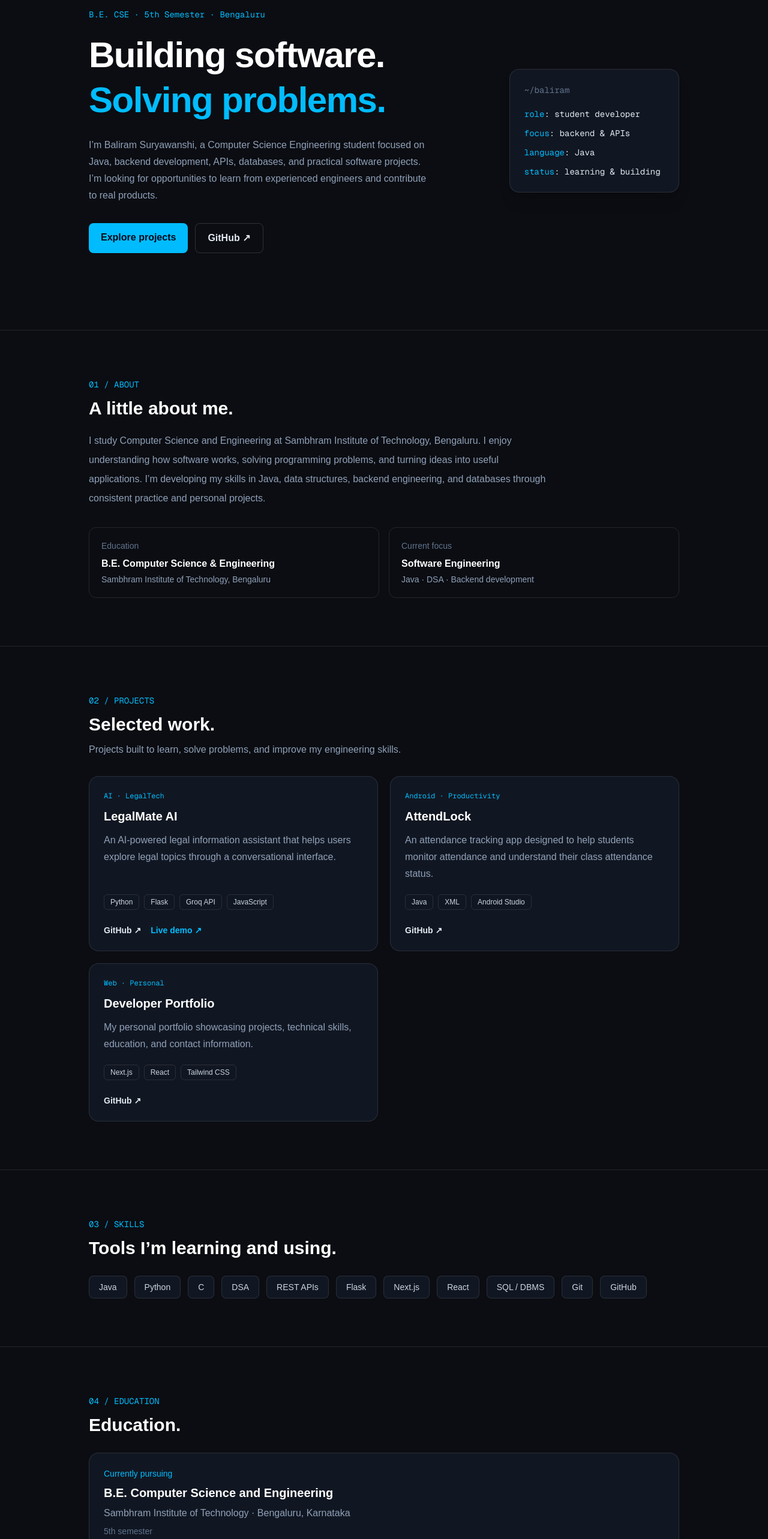
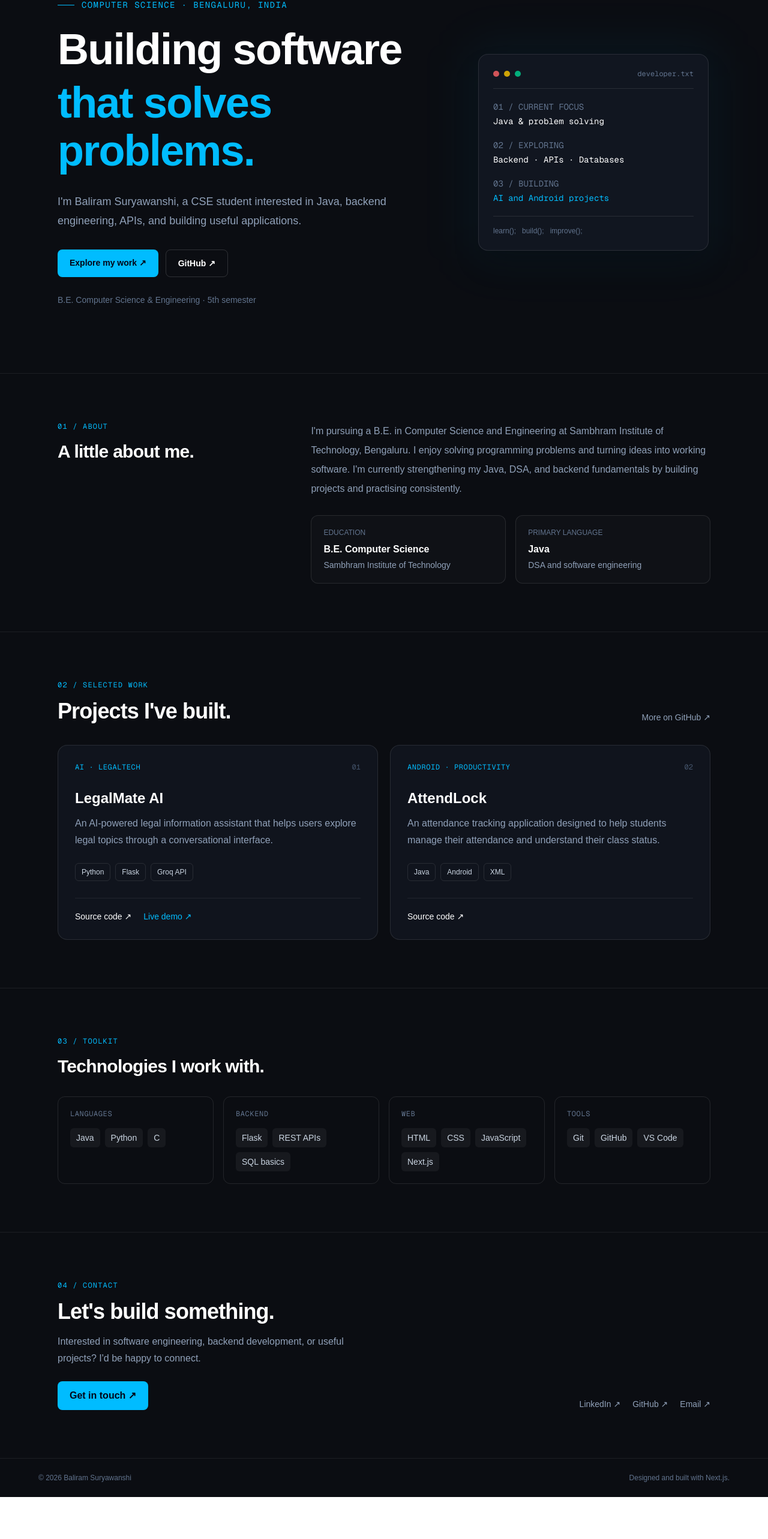
Before and after one commit to baliram-ls/my-portfolio, a Next.js app: page / in a window 1280 px wide. Shown: the part 175-2741 px from the top of the page at 60% size. After the commit the page ends 2671 px from the top, so only its background shows below. Built offline with nearby package versions, Linux system fonts and the light colour scheme.

Commit message:
Refactor Home component and update project details

```diff
--- a/app/page.tsx
+++ b/app/page.tsx
@@ -1,155 +1,168 @@
+const projects = [
+  {
+    number: "01",
+    name: "LegalMate AI",
+    category: "AI · LEGALTECH",
+    description:
+      "An AI-powered legal information assistant that helps users explore legal topics through a conversational interface.",
+    tech: ["Python", "Flask", "Groq API"],
+    github: "https://github.com/baliram-ls/legalmate-ai",
+    demo: "https://legalmate-ai-deploy.vercel.app/",
+  },
+  {
+    number: "02",
+    name: "AttendLock",
+    category: "ANDROID · PRODUCTIVITY",
+    description:
+      "An attendance tracking application designed to help students manage their attendance and understand their class status.",
+    tech: ["Java", "Android", "XML"],
+    github: "https://github.com/baliram-ls/attendlock",
+  },
+];
+
+const skillGroups = [
+  { name: "LANGUAGES", items: ["Java", "Python", "C"] },
+  { name: "BACKEND", items: ["Flask", "REST APIs", "SQL basics"] },
+  { name: "WEB", items: ["HTML", "CSS", "JavaScript", "Next.js"] },
+  { name: "TOOLS", items: ["Git", "GitHub", "VS Code"] },
+];
+
 export default function Home() {
-  const projects = [
-    {
-      name: "LegalMate AI",
-      type: "AI · LegalTech",
-      description:
-        "An AI-powered legal information assistant that helps users explore legal topics through a conversational interface.",
-      tech: ["Python", "Flask", "Groq API", "JavaScript"],
-      github: "https://github.com/baliram-ls",
-      demo: "https://baliram-portfolio-two.vercel.app",
-    },
-    {
-      name: "AttendLock",
-      type: "Android · Productivity",
-      description:
-        "An attendance tracking app designed to help students monitor attendance and understand their class attendance status.",
-      tech: ["Java", "XML", "Android Studio"],
-      github: "https://github.com/baliram-ls",
-    },
-    {
-      name: "Developer Portfolio",
-      type: "Web · Personal",
-      description:
-        "My personal portfolio showcasing projects, technical skills, education, and contact information.",
-      tech: ["Next.js", "React", "Tailwind CSS"],
-      github: "https://github.com/baliram-ls/my-portfolio",
-    },
-  ];
-
-  const skills = [
-    "Java",
-    "Python",
-    "C",
-    "DSA",
-    "REST APIs",
-    "Flask",
-    "Next.js",
-    "React",
-    "SQL / DBMS",
-    "Git",
-    "GitHub",
-  ];
-
   return (
-    <main className="min-h-screen bg-[#0b0d12] text-slate-200">
-      <nav className="sticky top-0 z-10 border-b border-white/10 bg-[#0b0d12]/90 backdrop-blur">
-        <div className="mx-auto flex max-w-5xl items-center justify-between px-5 py-4">
-          <a href="#home" className="font-mono text-lg font-bold text-white">
+    <main className="min-h-screen overflow-x-clip bg-[#0b0d12] text-slate-200">
+      <header className="sticky top-0 z-20 border-b border-white/[0.07] bg-[#0b0d12]/90 backdrop-blur-xl">
+        <nav className="mx-auto flex max-w-6xl items-center justify-between px-5 py-4 sm:px-8">
+          <a href="#home" className="text-lg font-bold tracking-tight text-white">
             baliram<span className="text-sky-400">.</span>
           </a>
+          <div className="flex gap-4 text-sm text-slate-400 sm:gap-7">
+            <a href="#about" className="transition hover:text-sky-400">About</a>
+            <a href="#projects" className="transition hover:text-sky-400">Work</a>
+            <a href="#skills" className="transition hover:text-sky-400">Skills</a>
+            <a href="#contact" className="transition hover:text-sky-400">Contact</a>
+          </div>
+        </nav>
+      </header>
 
-          <div className="flex gap-4 text-sm text-slate-400 sm:gap-6">
-            <a href="#about" className="hover:text-sky-400">About</a>
-            <a href="#projects" className="hover:text-sky-400">Projects</a>
-            <a href="#skills" className="hover:text-sky-400">Skills</a>
-            <a href="#contact" className="hover:text-sky-400">Contact</a>
-          </div>
-        </div>
-      </nav>
-
-      <section id="home" className="mx-auto grid max-w-5xl items-center gap-10 px-5 py-24 md:grid-cols-[1.4fr_0.6fr] md:py-32">
+      <section id="home" className="mx-auto grid max-w-6xl items-center gap-12 px-5 py-20 sm:px-8 sm:py-28 md:grid-cols-[1.25fr_0.75fr]">
         <div>
-          <p className="mb-5 font-mono text-sm text-sky-400">
-            B.E. CSE · 5th Semester · Bengaluru
+          <p className="mb-6 flex items-center gap-3 font-mono text-xs tracking-widest text-sky-400 sm:text-sm">
+            <span className="h-px w-7 bg-sky-400" />
+            COMPUTER SCIENCE · BENGALURU, INDIA
           </p>
-
-          <h1 className="text-4xl font-bold leading-tight tracking-tight text-white sm:text-6xl">
-            Building software.
-            <br />
-            <span className="text-sky-400">Solving problems.</span>
+          <h1 className="text-4xl font-bold leading-[1.12] tracking-tight text-white sm:text-6xl lg:text-7xl">
+            Building software
+            <span className="mt-2 block text-sky-400">that solves problems.</span>
           </h1>
-
-          <p className="mt-6 max-w-xl leading-7 text-slate-400">
-            I’m Baliram Suryawanshi, a Computer Science Engineering student
-            focused on Java, backend development, APIs, databases, and
-            practical software projects. I’m looking for opportunities to
-            learn from experienced engineers and contribute to real products.
+          <p className="mt-7 max-w-xl text-base leading-8 text-slate-400 sm:text-lg">
+            I&apos;m Baliram Suryawanshi, a CSE student interested in Java,
+            backend engineering, APIs, and building useful applications.
           </p>
-
           <div className="mt-8 flex flex-wrap gap-3">
-            <a href="#projects" className="rounded-lg bg-sky-400 px-5 py-3 font-semibold text-slate-950 hover:bg-sky-300">
-              Explore projects
+            <a href="#projects" className="rounded-lg bg-sky-400 px-5 py-3 text-sm font-semibold text-slate-950 transition hover:bg-sky-300">
+              Explore my work <span aria-hidden="true">↗</span>
             </a>
-            <a href="https://github.com/baliram-ls" target="_blank" rel="noreferrer" className="rounded-lg border border-white/15 px-5 py-3 font-semibold hover:border-sky-400">
-              GitHub ↗
+            <a href="https://github.com/baliram-ls" target="_blank" rel="noopener noreferrer" className="rounded-lg border border-white/15 px-5 py-3 text-sm font-semibold text-white transition hover:border-sky-400/60">
+              GitHub <span aria-hidden="true">↗</span>
             </a>
           </div>
+          <p className="mt-7 text-sm text-slate-500">
+            B.E. Computer Science & Engineering · 5th semester
+          </p>
         </div>
 
-        <div className="rounded-2xl border border-white/10 bg-[#111722] p-6 font-mono text-sm shadow-xl">
-          <p className="mb-5 text-slate-500">~/baliram</p>
-          <p><span className="text-sky-400">role</span>: student developer</p>
-          <p className="mt-3"><span className="text-sky-400">focus</span>: backend & APIs</p>
-          <p className="mt-3"><span className="text-sky-400">language</span>: Java</p>
-          <p className="mt-3"><span className="text-sky-400">status</span>: learning & building</p>
-        </div>
-      </section>
-
-      <section id="about" className="border-t border-white/10">
-        <div className="mx-auto max-w-5xl px-5 py-20">
-          <p className="font-mono text-sm text-sky-400">01 / ABOUT</p>
-          <h2 className="mt-3 text-3xl font-bold text-white">A little about me.</h2>
-          <p className="mt-5 max-w-3xl leading-8 text-slate-400">
-            I study Computer Science and Engineering at Sambhram Institute
-            of Technology, Bengaluru. I enjoy understanding how software
-            works, solving programming problems, and turning ideas into
-            useful applications. I’m developing my skills in Java, data
-            structures, backend engineering, and databases through consistent
-            practice and personal projects.
-          </p>
-          <div className="mt-8 grid gap-4 sm:grid-cols-2">
-            <div className="rounded-xl border border-white/10 p-5">
-              <p className="text-sm text-slate-500">Education</p>
-              <p className="mt-2 font-semibold text-white">B.E. Computer Science & Engineering</p>
-              <p className="mt-1 text-sm text-slate-400">Sambhram Institute of Technology, Bengaluru</p>
+        <div className="relative mx-auto w-full max-w-sm">
+          <div className="absolute -inset-4 rounded-3xl bg-sky-400/[0.06] blur-2xl" />
+          <div className="relative rounded-2xl border border-white/10 bg-[#111620] p-5 shadow-2xl sm:p-6">
+            <div className="flex items-center gap-2 border-b border-white/10 pb-4">
+              <span className="h-2.5 w-2.5 rounded-full bg-red-400/80" />
+              <span className="h-2.5 w-2.5 rounded-full bg-yellow-400/80" />
+              <span className="h-2.5 w-2.5 rounded-full bg-emerald-400/80" />
+              <span className="ml-auto font-mono text-xs text-slate-500">developer.txt</span>
             </div>
-            <div className="rounded-xl border border-white/10 p-5">
-              <p className="text-sm text-slate-500">Current focus</p>
-              <p className="mt-2 font-semibold text-white">Software Engineering</p>
-              <p className="mt-1 text-sm text-slate-400">Java · DSA · Backend development</p>
+            <div className="space-y-5 py-5 font-mono text-sm">
+              <div>
+                <p className="text-slate-500">01 / CURRENT FOCUS</p>
+                <p className="mt-1 text-white">Java & problem solving</p>
+              </div>
+              <div>
+                <p className="text-slate-500">02 / EXPLORING</p>
+                <p className="mt-1 text-white">Backend · APIs · Databases</p>
+              </div>
+              <div>
+                <p className="text-slate-500">03 / BUILDING</p>
+                <p className="mt-1 text-sky-400">AI and Android projects</p>
+              </div>
+            </div>
+            <div className="border-t border-white/10 pt-4 text-xs text-slate-500">
+              learn(); &nbsp; build(); &nbsp; improve();
             </div>
           </div>
         </div>
       </section>
 
-      <section id="projects" className="border-t border-white/10">
-        <div className="mx-auto max-w-5xl px-5 py-20">
-          <p className="font-mono text-sm text-sky-400">02 / PROJECTS</p>
-          <h2 className="mt-3 text-3xl font-bold text-white">Selected work.</h2>
-          <p className="mt-3 text-slate-400">Projects built to learn, solve problems, and improve my engineering skills.</p>
+      <section id="about" className="scroll-mt-20 border-t border-white/[0.07]">
+        <div className="mx-auto grid max-w-6xl gap-8 px-5 py-16 sm:px-8 sm:py-20 md:grid-cols-[0.7fr_1.3fr] md:gap-16">
+          <div>
+            <p className="font-mono text-xs tracking-widest text-sky-400">01 / ABOUT</p>
+            <h2 className="mt-4 text-3xl font-bold tracking-tight text-white">A little about me.</h2>
+          </div>
+          <div>
+            <p className="text-base leading-8 text-slate-400">
+              I&apos;m pursuing a B.E. in Computer Science and Engineering at
+              Sambhram Institute of Technology, Bengaluru. I enjoy solving
+              programming problems and turning ideas into working software.
+              I&apos;m currently strengthening my Java, DSA, and backend
+              fundamentals by building projects and practising consistently.
+            </p>
+            <div className="mt-7 grid gap-4 sm:grid-cols-2">
+              <div className="rounded-xl border border-white/10 bg-white/[0.02] p-5">
+                <p className="text-xs text-slate-500">EDUCATION</p>
+                <p className="mt-2 font-semibold text-white">B.E. Computer Science</p>
+                <p className="mt-1 text-sm text-slate-400">Sambhram Institute of Technology</p>
+              </div>
+              <div className="rounded-xl border border-white/10 bg-white/[0.02] p-5">
+                <p className="text-xs text-slate-500">PRIMARY LANGUAGE</p>
+                <p className="mt-2 font-semibold text-white">Java</p>
+                <p className="mt-1 text-sm text-slate-400">DSA and software engineering</p>
+              </div>
+            </div>
+          </div>
+        </div>
+      </section>
 
-          <div className="mt-8 grid gap-5 md:grid-cols-2">
+      <section id="projects" className="scroll-mt-20 border-t border-white/[0.07]">
+        <div className="mx-auto max-w-6xl px-5 py-16 sm:px-8 sm:py-20">
+          <div className="flex flex-col justify-between gap-4 sm:flex-row sm:items-end">
+            <div>
+              <p className="font-mono text-xs tracking-widest text-sky-400">02 / SELECTED WORK</p>
+              <h2 className="mt-4 text-3xl font-bold tracking-tight text-white sm:text-4xl">Projects I&apos;ve built.</h2>
+            </div>
+            <a href="https://github.com/baliram-ls" target="_blank" rel="noopener noreferrer" className="text-sm text-slate-400 transition hover:text-sky-400">
+              More on GitHub ↗
+            </a>
+          </div>
+
+          <div className="mt-9 grid gap-5 md:grid-cols-2">
             {projects.map((project) => (
-              <article key={project.name} className="flex flex-col rounded-2xl border border-white/10 bg-[#111722] p-6 transition hover:-translate-y-1 hover:border-sky-400/50">
-                <p className="font-mono text-xs text-sky-400">{project.type}</p>
-                <h3 className="mt-3 text-xl font-bold text-white">{project.name}</h3>
+              <article key={project.name} className="group flex flex-col rounded-2xl border border-white/10 bg-[#10141d] p-6 transition duration-200 hover:-translate-y-1 hover:border-sky-400/40 sm:p-7">
+                <div className="flex items-center justify-between gap-3">
+                  <span className="font-mono text-xs tracking-wider text-sky-400">{project.category}</span>
+                  <span className="font-mono text-xs text-slate-600">{project.number}</span>
+                </div>
+                <h3 className="mt-7 text-2xl font-bold text-white">{project.name}</h3>
                 <p className="mt-3 flex-1 leading-7 text-slate-400">{project.description}</p>
-
-                <div className="mt-5 flex flex-wrap gap-2">
+                <div className="mt-6 flex flex-wrap gap-2">
                   {project.tech.map((tech) => (
-                    <span key={tech} className="rounded-md border border-white/10 px-2.5 py-1 text-xs text-slate-300">
-                      {tech}
-                    </span>
+                    <span key={tech} className="rounded-md border border-white/10 px-2.5 py-1.5 text-xs text-slate-300">{tech}</span>
                   ))}
                 </div>
-
-                <div className="mt-6 flex gap-4 text-sm font-semibold">
-                  <a href={project.github} target="_blank" rel="noreferrer" className="text-slate-200 hover:text-sky-400">
-                    GitHub ↗
+                <div className="mt-7 flex gap-5 border-t border-white/[0.07] pt-5 text-sm font-medium">
+                  <a href={project.github} target="_blank" rel="noopener noreferrer" className="text-white transition hover:text-sky-400">
+                    Source code ↗
                   </a>
                   {project.demo && (
-                    <a href={project.demo} target="_blank" rel="noreferrer" className="text-sky-400 hover:text-sky-300">
+                    <a href={project.demo} target="_blank" rel="noopener noreferrer" className="text-sky-400 transition hover:text-sky-300">
                       Live demo ↗
                     </a>
                   )}
@@ -160,57 +173,50 @@ export default function Home() {
         </div>
       </section>
 
-      <section id="skills" className="border-t border-white/10">
-        <div className="mx-auto max-w-5xl px-5 py-20">
-          <p className="font-mono text-sm text-sky-400">03 / SKILLS</p>
-          <h2 className="mt-3 text-3xl font-bold text-white">Tools I’m learning and using.</h2>
-          <div className="mt-7 flex flex-wrap gap-3">
-            {skills.map((skill) => (
-              <span key={skill} className="rounded-lg border border-white/10 bg-[#111722] px-4 py-2 text-sm text-slate-300">
-                {skill}
-              </span>
+      <section id="skills" className="scroll-mt-20 border-t border-white/[0.07]">
+        <div className="mx-auto max-w-6xl px-5 py-16 sm:px-8 sm:py-20">
+          <p className="font-mono text-xs tracking-widest text-sky-400">03 / TOOLKIT</p>
+          <h2 className="mt-4 text-3xl font-bold tracking-tight text-white">Technologies I work with.</h2>
+          <div className="mt-8 grid gap-4 sm:grid-cols-2 lg:grid-cols-4">
+            {skillGroups.map((group) => (
+              <div key={group.name} className="rounded-xl border border-white/10 p-5">
+                <h3 className="font-mono text-xs tracking-wider text-slate-500">{group.name}</h3>
+                <div className="mt-4 flex flex-wrap gap-2">
+                  {group.items.map((item) => (
+                    <span key={item} className="rounded-md bg-white/[0.05] px-2.5 py-1.5 text-sm text-slate-300">{item}</span>
+                  ))}
+                </div>
+              </div>
             ))}
           </div>
         </div>
       </section>
 
-      <section id="education" className="border-t border-white/10">
-        <div className="mx-auto max-w-5xl px-5 py-20">
-          <p className="font-mono text-sm text-sky-400">04 / EDUCATION</p>
-          <h2 className="mt-3 text-3xl font-bold text-white">Education.</h2>
-          <div className="mt-7 rounded-2xl border border-white/10 bg-[#111722] p-6">
-            <p className="text-sm text-sky-400">Currently pursuing</p>
-            <h3 className="mt-2 text-xl font-bold text-white">B.E. Computer Science and Engineering</h3>
-            <p className="mt-2 text-slate-400">Sambhram Institute of Technology · Bengaluru, Karnataka</p>
-            <p className="mt-2 text-sm text-slate-500">5th semester</p>
+      <section id="contact" className="scroll-mt-20 border-t border-white/[0.07]">
+        <div className="mx-auto flex max-w-6xl flex-col gap-7 px-5 py-16 sm:px-8 sm:py-20 md:flex-row md:items-end md:justify-between">
+          <div>
+            <p className="font-mono text-xs tracking-widest text-sky-400">04 / CONTACT</p>
+            <h2 className="mt-4 text-3xl font-bold tracking-tight text-white sm:text-4xl">Let&apos;s build something.</h2>
+            <p className="mt-4 max-w-lg leading-7 text-slate-400">
+              Interested in software engineering, backend development, or useful projects? I&apos;d be happy to connect.
+            </p>
+            <a href="mailto:suryawanshibaliram90@gmail.com" className="mt-6 inline-flex rounded-lg bg-sky-400 px-5 py-3 font-semibold text-slate-950 transition hover:bg-sky-300">
+              Get in touch ↗
+            </a>
+          </div>
+          <div className="flex flex-wrap gap-5 text-sm text-slate-400">
+            <a href="https://www.linkedin.com/in/baliram-suryawanshi-0b07a9338/" target="_blank" rel="noopener noreferrer" className="hover:text-sky-400">LinkedIn ↗</a>
+            <a href="https://github.com/baliram-ls" target="_blank" rel="noopener noreferrer" className="hover:text-sky-400">GitHub ↗</a>
+            <a href="mailto:suryawanshibaliram90@gmail.com" className="hover:text-sky-400">Email ↗</a>
           </div>
         </div>
       </section>
 
-      <section id="contact" className="border-t border-white/10">
-        <div className="mx-auto max-w-5xl px-5 py-20">
-          <p className="font-mono text-sm text-sky-400">05 / CONTACT</p>
-          <h2 className="mt-3 text-3xl font-bold text-white">Let’s connect.</h2>
-          <p className="mt-4 max-w-xl leading-7 text-slate-400">
-            I’m interested in software engineering internships, backend
-            development, and collaborating on useful projects.
-          </p>
-          <div className="mt-7 flex flex-wrap gap-3">
-            <a href="mailto:suryawanshibaliram90@gmail.com" className="rounded-lg bg-sky-400 px-5 py-3 font-semibold text-slate-950 hover:bg-sky-300">
-              Email me
-            </a>
-            <a href="https://www.linkedin.com/in/baliram-suryawanshi-0b07a9338/" target="_blank" rel="noreferrer" className="rounded-lg border border-white/15 px-5 py-3 font-semibold hover:border-sky-400">
-              LinkedIn ↗
-            </a>
-            <a href="https://github.com/baliram-ls" target="_blank" rel="noreferrer" className="rounded-lg border border-white/15 px-5 py-3 font-semibold hover:border-sky-400">
-              GitHub ↗
-            </a>
-          </div>
+      <footer className="border-t border-white/[0.07] px-5 py-6 sm:px-8">
+        <div className="mx-auto flex max-w-6xl flex-col gap-2 text-xs text-slate-500 sm:flex-row sm:items-center sm:justify-between">
+          <p>© {new Date().getFullYear()} Baliram Suryawanshi</p>
+          <p>Designed and built with Next.js.</p>
         </div>
-      </section>
-
-      <footer className="border-t border-white/10 px-5 py-7 text-center text-sm text-slate-500">
-        © 2026 Baliram Suryawanshi · Built with Next.js and Tailwind CSS.
       </footer>
     </main>
   );
```
